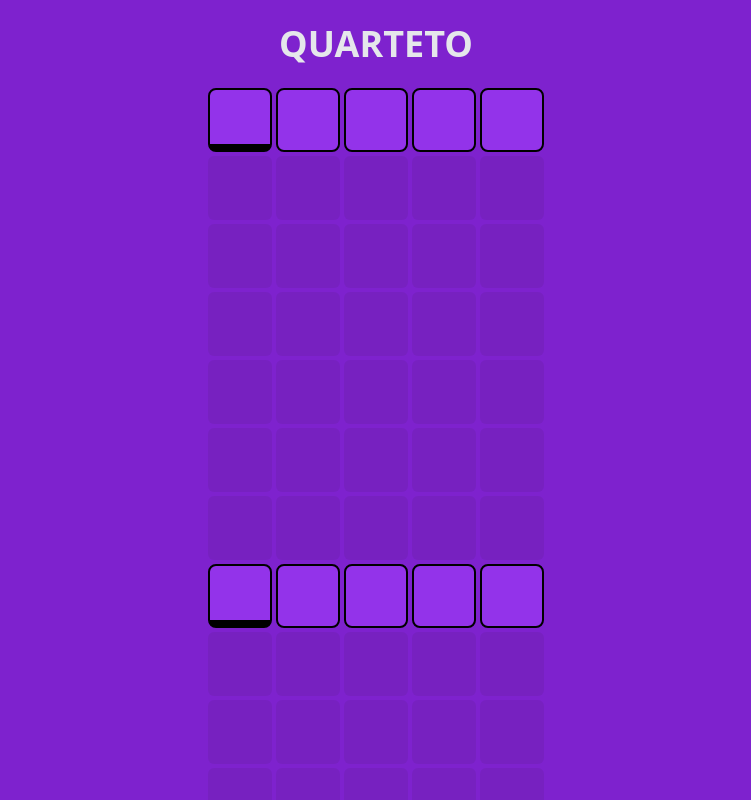
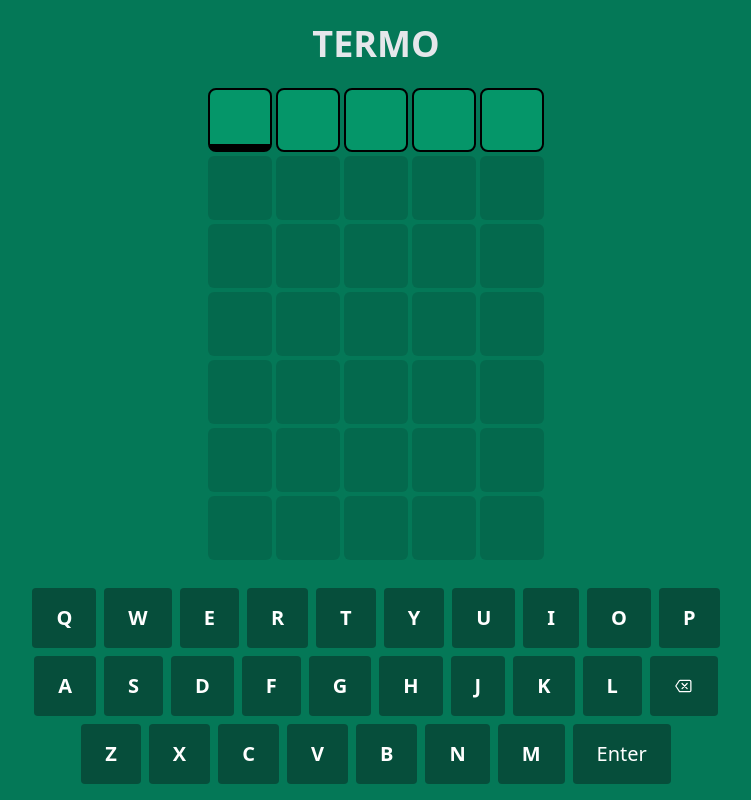
Before and after one commit to efpatti/termo, a Next.js app: page / in a window 1280 px wide. Shown: the top 800 px of the page, without its empty margins (264-1015 px from the left). Built offline with nearby package versions, Linux system fonts and the light colour scheme.

Commit message:
termo alterado para somente um

```diff
--- a/src/pages/Termo.js
+++ b/src/pages/Termo.js
@@ -5,35 +5,10 @@ import { IoBackspaceOutline as Backspace } from "react-icons/io5";
 export function Termo() {
   const str = "ilelo";
   const letters = str.replace(/[^a-z]/gi, "").length; // Calcula o número de letras
-  const { termActual, setTermActual, termNumber, colorActual } =
-    useTermContext();
-
   const boxes = Array.from({ length: letters }, (_, index) => index);
   const [activeBox, setActiveBox] = useState(0);
   const [values, setValues] = useState(Array(letters).fill(""));
-
-  // Referências para os inputs
   const inputRefs = useRef([]);
-
-  // Estado de carregamento controlado pelo cliente
-  const [loading, setLoading] = useState(true);
-
-  useEffect(() => {
-    // Define o termo atual apenas quando necessário
-    setTermActual("Quarteto");
-  }, [setTermActual]);
-
-  useEffect(() => {
-    // Adiciona um atraso mínimo ao estado de carregamento
-    const timer = setTimeout(() => {
-      if (colorActual) {
-        setLoading(false);
-      }
-    }, 1000); // Tempo de atraso de 1 segundo
-
-    // Limpa o timeout se o componente for desmontado
-    return () => clearTimeout(timer);
-  }, [colorActual]);
 
   useEffect(() => {
     // Define o foco na caixa ativa
@@ -139,78 +114,18 @@ export function Termo() {
     ["z", "x", "c", "v", "b", "n", "m", "enter"],
   ];
 
-  // Define classes dinamicamente para o fundo
-  const getBackgroundColorClass = () => {
-    switch (colorActual) {
-      case "emerald":
-        return {
-          main: "bg-emerald-700",
-          input: "bg-emerald-600",
-          disabled: "bg-emerald-800",
-          button: "bg-emerald-900",
-        };
-      case "purple":
-        return {
-          main: "bg-purple-700",
-          input: "bg-purple-600",
-          disabled: "bg-purple-800",
-          button: "bg-purple-900",
-        };
-      case "pink":
-        return {
-          main: "bg-pink-700",
-          input: "bg-pink-600",
-          disabled: "bg-pink-800",
-          button: "bg-pink-900",
-        };
-      default:
-        return {
-          main: "bg-pink-700",
-          input: "bg-pink-600",
-          disabled: "bg-pink-800",
-          button: "bg-pink-900",
-        }; // Cor padrão se colorActual não for encontrado
-    }
-  };
-
-  const {
-    main: bgMain,
-    input: bgInput,
-    disabled: bgDisabled,
-    button: bgButton,
-  } = getBackgroundColorClass();
-
-  const options = [
-    {
-      title: "Termo",
-    },
-    {
-      title: "Dueto",
-    },
-    {
-      title: "Quarteto",
-    },
-  ];
-
   return (
     <main
-      className={`min-h-screen flex flex-col items-center justify-center p-6 w-full ${
-        loading ? "bg-gray-200" : bgMain
+      className={`min-h-screen flex flex-col items-center justify-center p-6 w-full bg-emerald-700
       }`}
     >
-      {loading ? (
-        <div className="flex items-center justify-center w-full h-full">
-          <div className="w-16 h-16 border-4 border-t-4 border-gray-500 border-solid rounded-full animate-spin"></div>
-        </div>
-      ) : (
-        <>
           <h1 className="uppercase text-4xl font-black text-gray-200 mb-6">
-            {termActual}
+           Termo
           </h1>
           <div
-            className={`grid grid-cols-${termNumber} w-full justify-stretch`}
+            className={`grid grid-cols-1 w-full justify-stretch`}
           >
-            {Array.from({ length: termNumber }).map((_, nIndex) => (
+            {Array.from({ length: 1 }).map((_, nIndex) => (
               <div key={nIndex}>
                 <div className="flex justify-center gap-1">
                   {boxes.map((box) => (
@@ -222,7 +137,7 @@ export function Termo() {
                       value={values[box]}
                       onClick={() => setActiveBox(box)}
                       onKeyDown={handleKeyDown(box)}
-                      className={`text-4xl uppercase font-black border-black ${bgInput} text-center w-16 h-16 text-white flex items-center justify-center rounded-lg mb-1 transform transition-transform duration-300 caret-transparent ease-in-out cursor-pointer
+                      className={`text-4xl uppercase font-black border-black bg-emerald-600 text-center w-16 h-16 text-white flex items-center justify-center rounded-lg mb-1 transform transition-transform duration-300 caret-transparent ease-in-out cursor-pointer
                       ${activeBox === box && "border-b-8"}
                       outline-0 border-2 active:shadow-lg`}
                     />
@@ -240,7 +155,7 @@ export function Termo() {
                         maxLength={1}
                         value="" // Sem valor
                         disabled
-                        className={`uppercase font-black border-transparent text-center w-16 h-16 text-gray-400 flex items-center justify-center rounded-md transform transition-transform duration-300 caret-transparent ease-in-out cursor-not-allowed ${bgDisabled} outline-0 border-2 opacity-35 mb-1`}
+                        className={`uppercase font-black border-transparent text-center w-16 h-16 text-gray-400 flex items-center justify-center rounded-md transform transition-transform duration-300 caret-transparent ease-in-out cursor-not-allowed  bg-emerald-900 outline-0 border-2 opacity-35 mb-1`}
                       />
                     ))}
                   </div>
@@ -257,7 +172,7 @@ export function Termo() {
                     <button
                       key={key}
                       onClick={handleBackspace}
-                      className={`text-white py-4 px-6 rounded ${bgButton} hover:bg-${colorActual}-800`}
+                      className={`text-white py-4 px-6 rounded bg-emerald-900 hover:bg-emerald-800`}
                     >
                       <Backspace />
                     </button>
@@ -265,7 +180,7 @@ export function Termo() {
                     <button
                       key={key}
                       onClick={handleAlphabetClick("\n")}
-                      className={`text-white py-4 px-6 rounded ${bgButton} hover:bg-${colorActual}-800`}
+                      className={`text-white py-4 px-6 rounded bg-emerald-900 hover:bg-emerald-800`}
                     >
                       Enter
                     </button>
@@ -273,7 +188,7 @@ export function Termo() {
                     <button
                       key={key}
                       onClick={handleAlphabetClick(key)}
-                      className={`uppercase font-black text-white py-4 px-6 rounded ${bgButton} hover:bg-${colorActual}-800`}
+                      className={`uppercase font-black text-white py-4 px-6 rounded  bg-emerald-900 hover:bg-emerald-800`}
                     >
                       {key}
                     </button>
@@ -282,8 +197,6 @@ export function Termo() {
               </div>
             ))}
           </div>
-        </>
-      )}
     </main>
   );
 }
```
